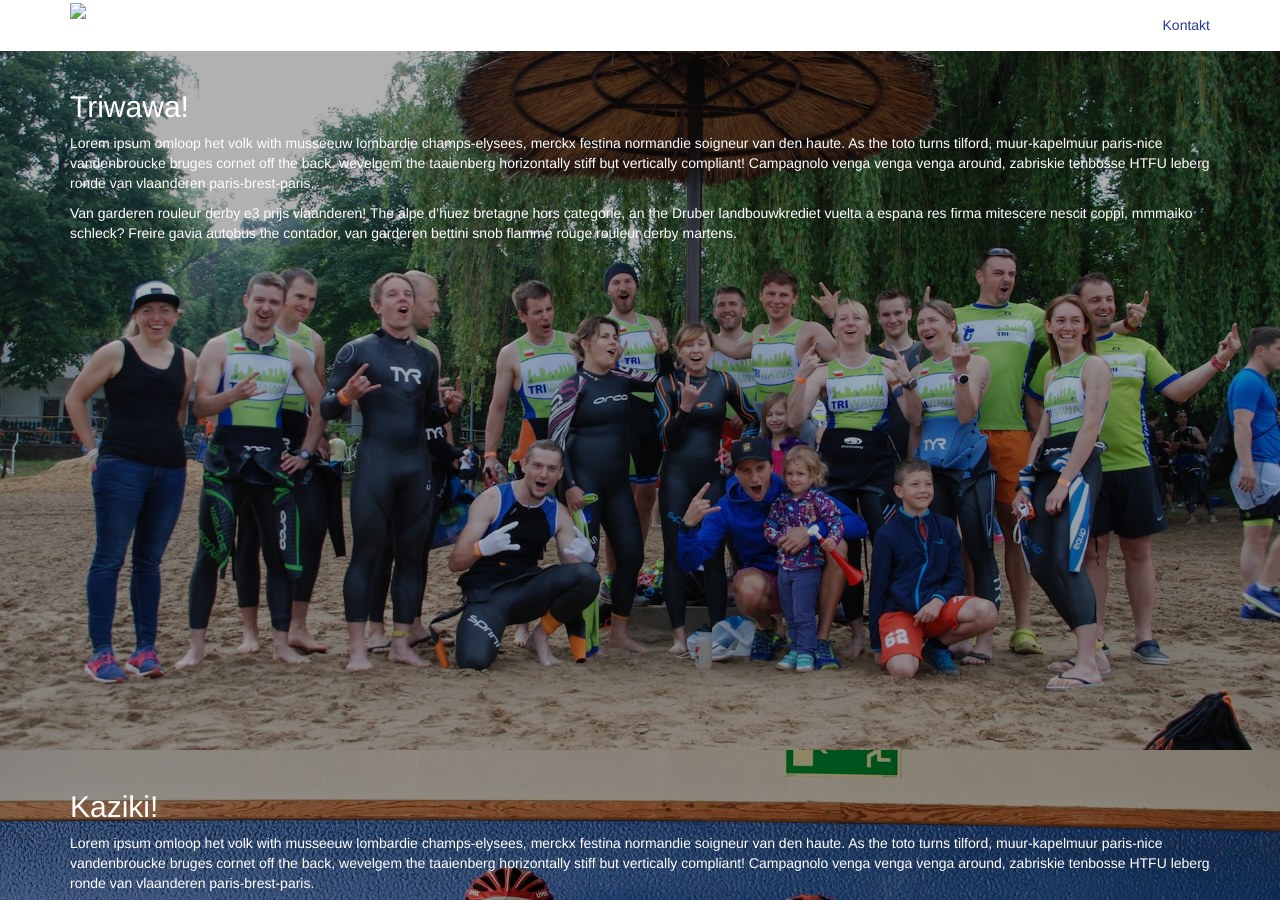
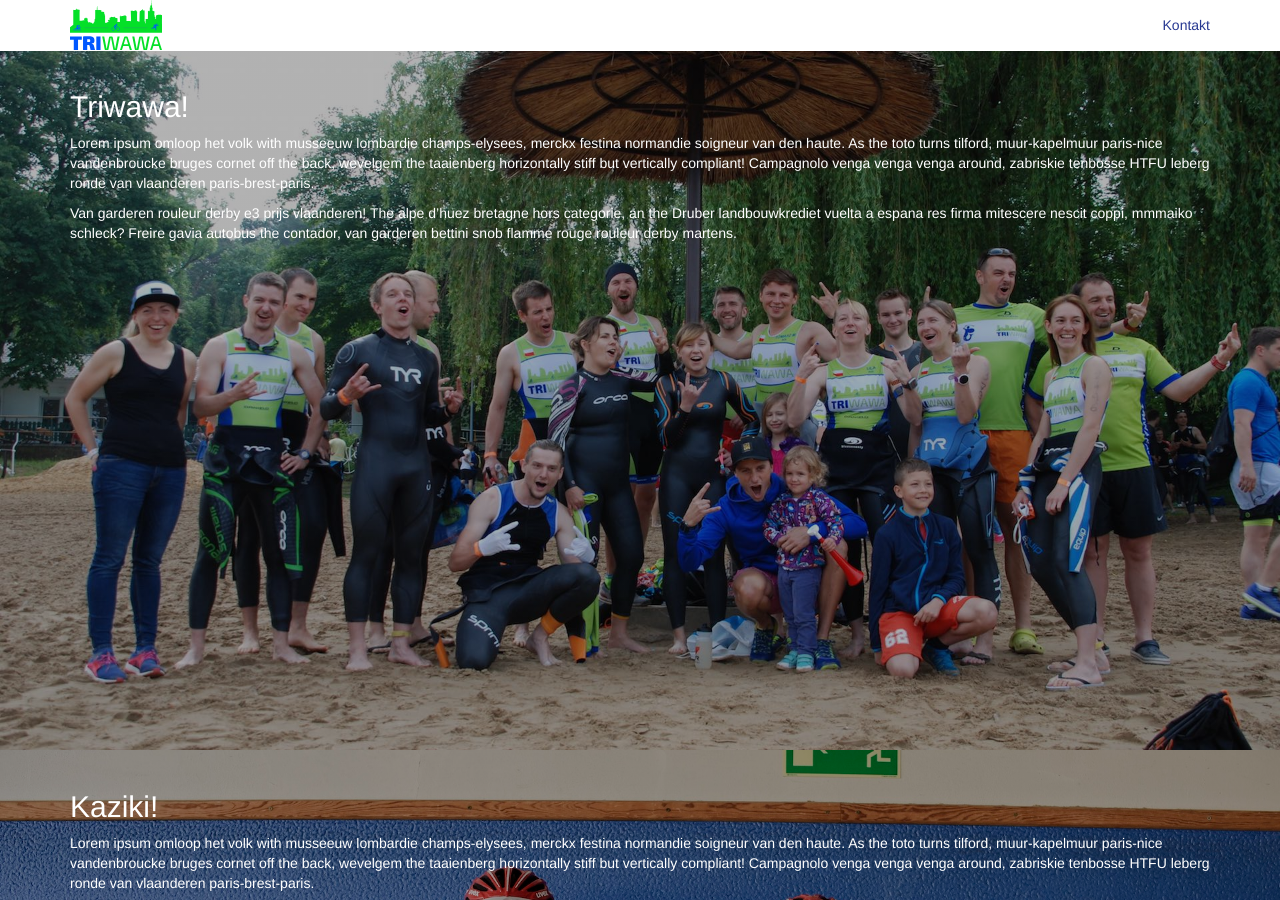
Before and after one commit to marcinkiewiczblazej/test-site, a Jekyll site: the page built from index.html, in a window 1280 px wide and 900 px high. Built offline with Jekyll 4.4.1, drawn with Linux system fonts in a browser that asks for light colours.

Commit message:
Header url fix

```diff
--- a/_includes/header.html
+++ b/_includes/header.html
@@ -10,7 +10,7 @@
                 <span class="icon-bar"></span>
                 <span class="icon-bar"></span>
             </button>
-            <a class="navbar-left" href="#home"><img src="{{ "img/triwawa-logo.svg" | prepend: site.github.url }}" class="triwawa-logo"></a>
+            <a class="navbar-left" href="#home"><img src="{{ "/img/triwawa-logo.svg" | prepend: site.github.url }}" class="triwawa-logo"></a>
         </div>
 
         <!-- Collect the nav links, forms, and other content for toggling -->
```
